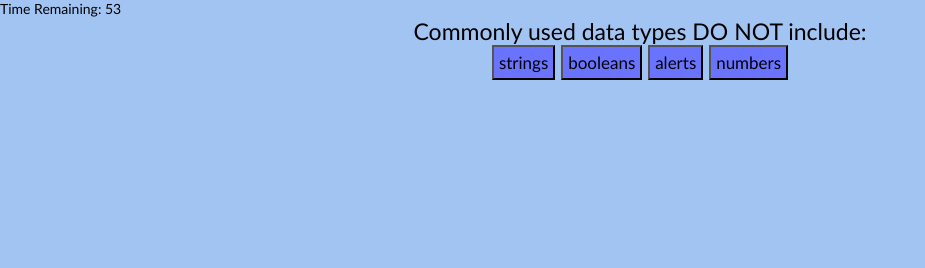
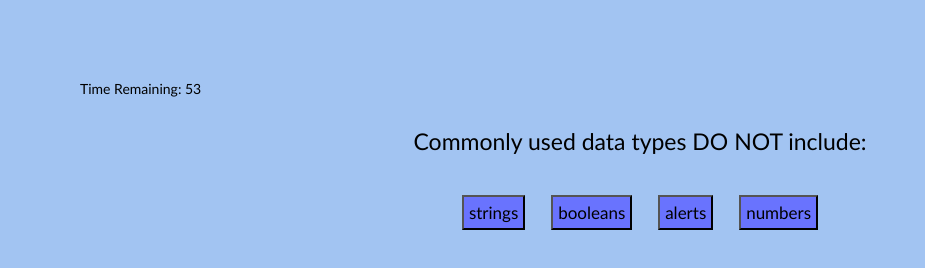
Before and after one commit to giovannaruggio/coding-assessment, a plain HTML site: page index.html in a window 1280 px wide. Both pictures are taken after a click on the button "Start Quiz". Shown: the whole page, without its empty margins (0-925 px from the left). Drawn offline with Linux system fonts and the light colour scheme.

Commit message:
Fix and clean-up stylesheet and html

```diff
--- a/assets/style.css
+++ b/assets/style.css
@@ -1,7 +1,7 @@
 * {
     box-sizing: border-box;
-    margin: 0;
-    padding: 0;
+    margin: 10px;
+    padding: 10px;
     font-family: 'Trebuchet MS', 'Lucida Sans Unicode', 'Lucida Grande', 'Lucida Sans', Arial, sans-serif
 }
 
@@ -18,6 +18,10 @@ main {
     font-size: 23px;
 }
 
+.option-container {
+    padding: 10px;
+}
+
 button {
     font-size: 17px;
     padding: 5px;
--- a/index.html
+++ b/index.html
@@ -15,9 +15,7 @@
         <button id="start">Start Quiz</button>
     </header>
     <main class="hide">
-        <div class="timer">
-            Timer
-        </div>
+        <div class="timer">Time</div>
         <div class="question-container" id="question">
             Question
         </div>
@@ -30,13 +28,9 @@
     </main>
     <section class="hide" id="scoreboard">
         <h3>Good Job!</h3>
-        <div>Your score is: <span id="score" ></span> </div>
-        <div>Enter Initials: <span id="initials" ></span> </div>
+        <div>Your score is: </div>
+        <div>Enter Initials: </div>
     </section>
-    <aside class="hide" id="highscores">
-        <button>See Highscores</button>
-    </aside>
-
     <script src="./assets/script.js"></script>
 </body>
 </html>
```
